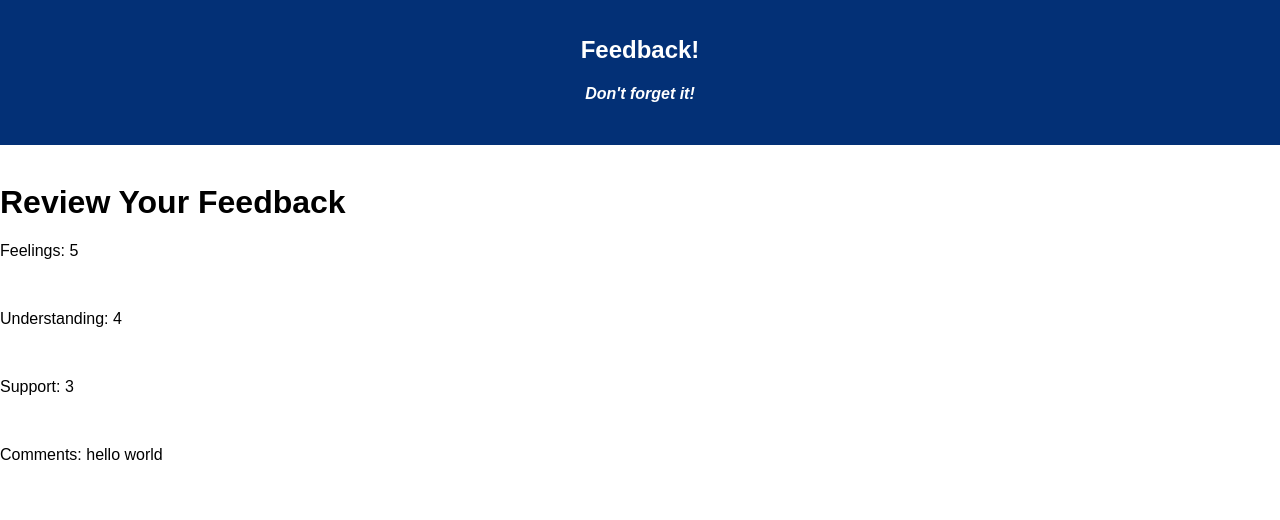
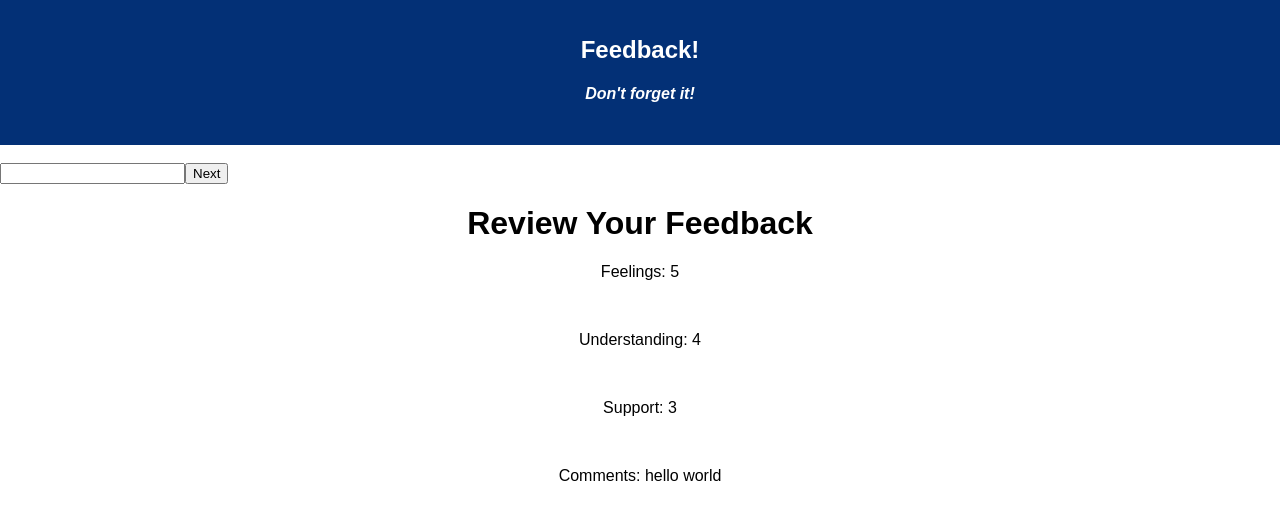
Before and after one commit to tom1011/redux-feedback-loop-master, a React (Create React App) app: page /review in a window 1280 px wide. Shown: the top 520 px of the page. Built offline with nearby package versions, Linux system fonts and the light colour scheme.

Commit message:
feeling feedback field added

```diff
--- a/src/components/App/App.js
+++ b/src/components/App/App.js
@@ -3,6 +3,7 @@ import axios from 'axios';
 import { connect } from "react-redux";
 import Header from '../Header/Header';
 import Review from '../Review/Review';
+import FeelingsPage from '../FeelingsPage/FeelingsPage';
 
 
 class App extends Component {
@@ -10,6 +11,7 @@ class App extends Component {
     return (
       <>
       <Header />
+      <FeelingsPage />
       <Review />
       </>
     );
--- /dev/null
+++ b/src/components/FeelingsPage/FeelingsPage.js
@@ -0,0 +1,36 @@
+import React, { Component } from 'react';
+import axios from 'axios';
+import { connect } from "react-redux";
+import { timingSafeEqual } from 'crypto';
+
+
+class FeelingsPage extends Component {
+    state = {
+        feeling: 0
+    }
+
+    onNextClick = () => {
+        this.props.dispatch({ type: 'FEELINGS_INFO', payload: this.state.feeling })
+    }
+
+    onChangeFunction = (event) => {
+        this.setState({
+            feeling: event.target.value
+        })
+    }
+
+  render() {
+    return (
+        <>
+        <input onChange={this.onChangeFunction} type = "number"/>
+        <button onClick={this.onNextClick}>Next</button>
+        </>
+    );
+  }
+}
+
+const mapReduxStateToProps = (reduxState) => {
+  return reduxState
+}
+
+export default connect(mapReduxStateToProps) (FeelingsPage);
--- /dev/null
+++ b/src/components/Review/Review.css
@@ -0,0 +1,3 @@
+.textaline {
+text-align: center;
+}
--- a/src/components/Review/Review.js
+++ b/src/components/Review/Review.js
@@ -1,6 +1,7 @@
 import React, { Component } from 'react';
 import axios from 'axios';
 import { connect } from "react-redux";
+import './Review.css';
 
 class Review extends Component {
 
@@ -20,15 +21,15 @@ class Review extends Component {
   render() {
       console.log(this.props.feelingsInfo)
     return (
-        <div>
+        <div className="textaline">
             <h1> Review Your Feedback</h1>
-            <p>Feelings: {this.props.feelingsInfo.feeling} </p>
+            <p>Feelings: {this.props.feelingsInfo} </p>
             <br/>
-            <p>Understanding: {this.props.understandingInfo.understanding} </p>
+            <p>Understanding: {this.props.understandingInfo} </p>
             <br/>
-            <p>Support: {this.props.supportInfo.support} </p>
+            <p>Support: {this.props.supportInfo} </p>
             <br/>
-            <p>Comments: {this.props.commentsInfo.comment} </p>
+            <p>Comments: {this.props.commentsInfo} </p>
             <br/>
         </div>
     );
--- a/src/index.js
+++ b/src/index.js
@@ -6,17 +6,20 @@ import { Provider } from 'react-redux';
 import { createStore, combineReducers } from 'redux';
 
 
-const feelingsInfo = (state = {feeling: 5}, action) => {
+const feelingsInfo = (state = 5, action) => {
+    if (action.type === 'FEELINGS_INFO'){
+        console.log('in feeling info,', action.payload)
+        return action.payload
+    }
     return state
 }
-
-const understandingInfo = (state = {understanding: 4}, action) => {
+const understandingInfo = (state = 4, action) => {
     return state
 }
-const supportInfo = (state = {support: 3}, action) => {
+const supportInfo = (state = 3, action) => {
     return state
 }
-const commentsInfo = (state = {comment: "hello world"}, action) => {
+const commentsInfo = (state = "hello world", action) => {
     return state
 }
 
```
